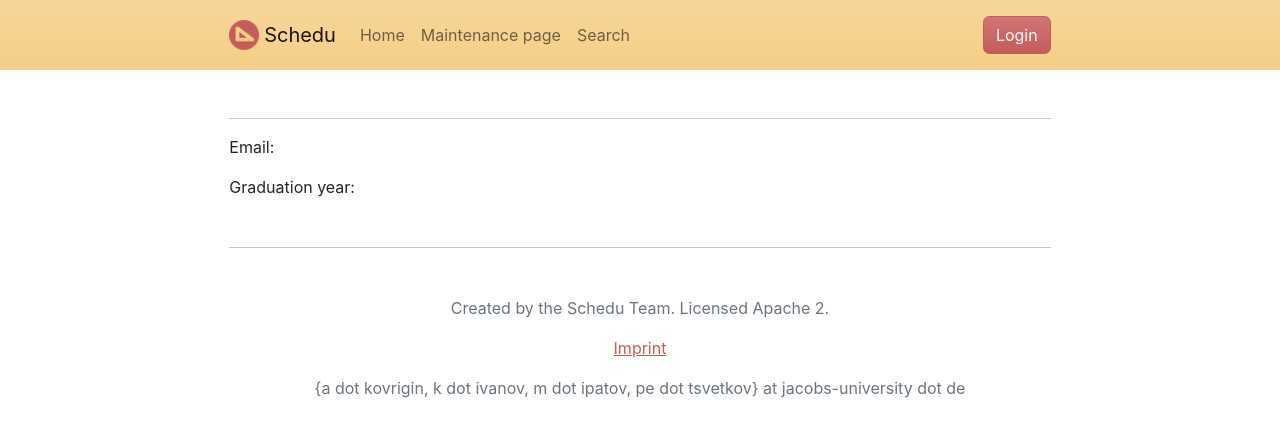
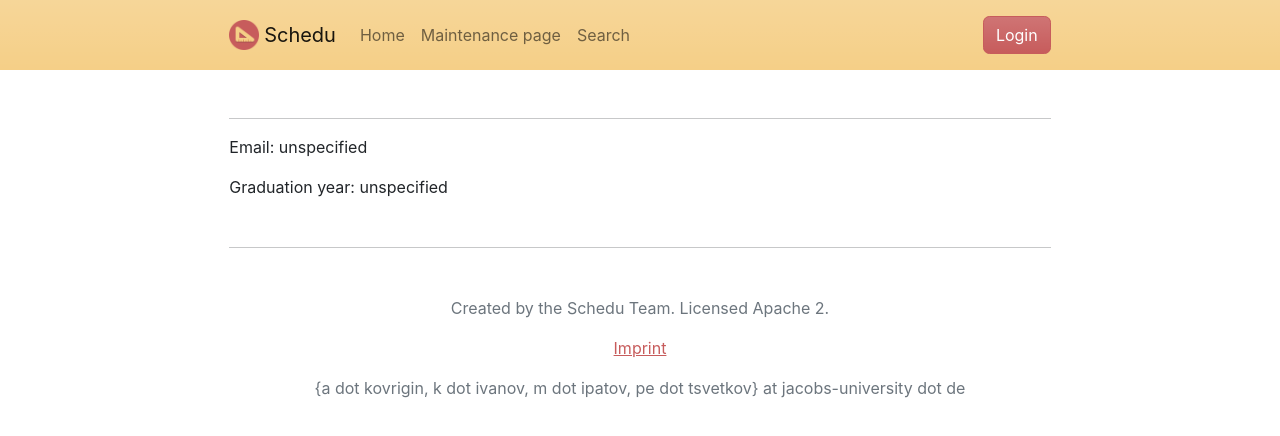
Before and after one commit to Schedu-Team/schedu, a React (Create React App) app in the folder web/: page /users/1 in a window 1280 px wide. Shown: the top 436 px of the page. Built offline with nearby package versions, Linux system fonts and the light colour scheme; no server answers.

Commit message:
[web] Fix search submit bug + add `unspecified` display for nullable fields

```diff
--- a/web/src/components/SearchResults.tsx
+++ b/web/src/components/SearchResults.tsx
@@ -45,7 +45,11 @@ function SearchResults<DataType>({ getData, filter, show }: SearchResultsProps<D
   return (
     <>
       <h2>Search Results</h2>
-      <Form>
+      <Form
+        onSubmit={handleSubmit((res) => {
+          console.log(res + " searched");
+        })}
+      >
         <FormGroup>
           <FormLabel>Your search query:</FormLabel>
           <input
--- a/web/src/routes/detail/UserDetail/UserDetail.tsx
+++ b/web/src/routes/detail/UserDetail/UserDetail.tsx
@@ -29,8 +29,8 @@ function UserDetail() {
         {user?.first_name} {user?.last_name}
       </h3>
       <hr />
-      <p>Email: {user?.email}</p>
-      <p>Graduation year: {user?.graduation_year}</p>
+      <p>Email: {user?.email ?? "unspecified"}</p>
+      <p>Graduation year: {user?.graduation_year ?? "unspecified"}</p>
     </>
   );
 }
--- a/web/src/routes/search/UserSearchResultsPage/UserSearchResultsPage.tsx
+++ b/web/src/routes/search/UserSearchResultsPage/UserSearchResultsPage.tsx
@@ -30,8 +30,8 @@ function UserSearchResultsPage() {
             {user.first_name} {user.last_name}
           </h5>
         </div>
-        <p className="mb-1"> Graduation: {user.graduation_year}</p>
-        <small>Email: {user.email}</small>
+        <p className="mb-1"> Graduation: {user.graduation_year ?? "unspecified"}</p>
+        <small>Email: {user.email ?? "unspecified"}</small>
       </Link>
     ),
   });
```
